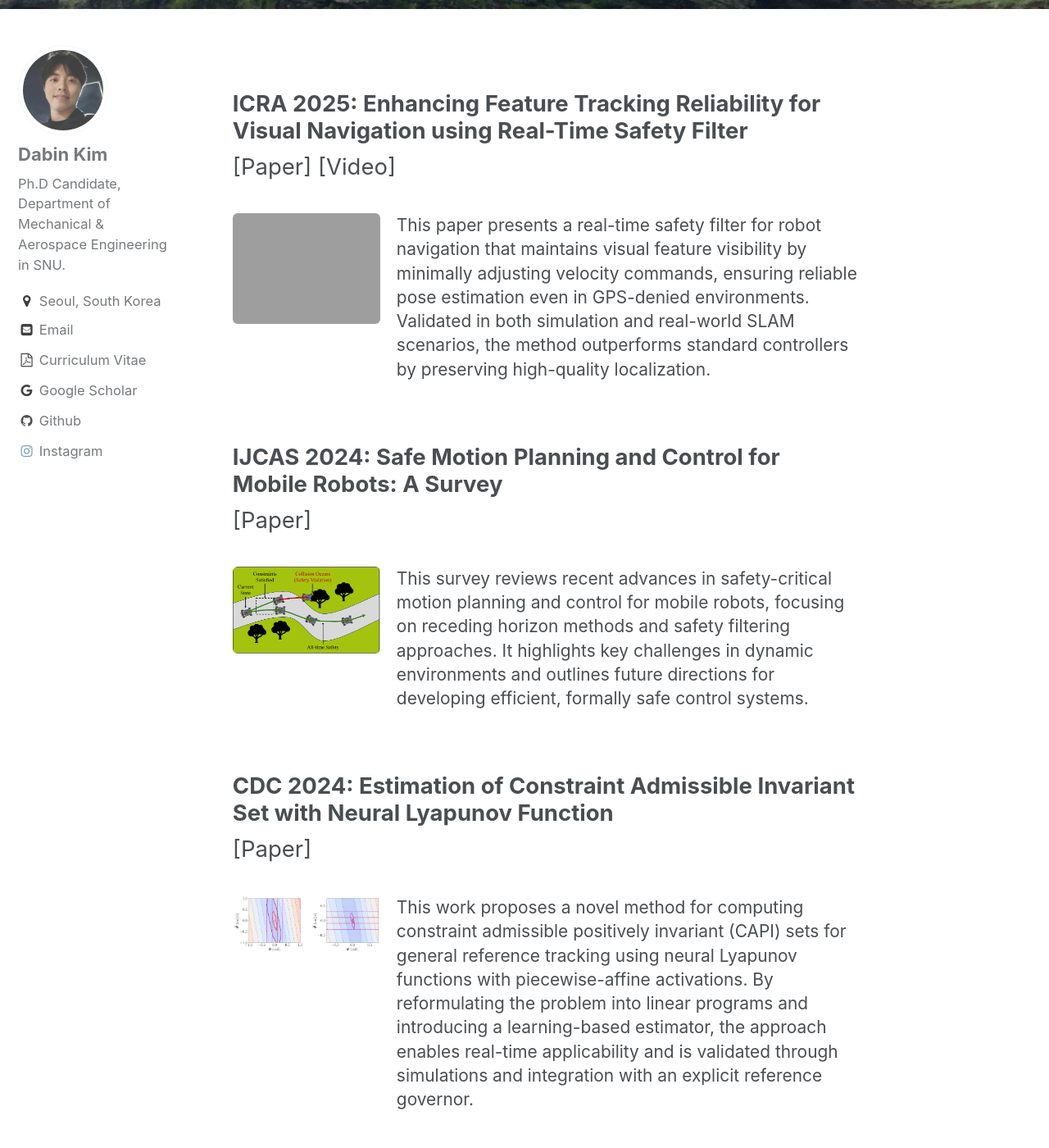
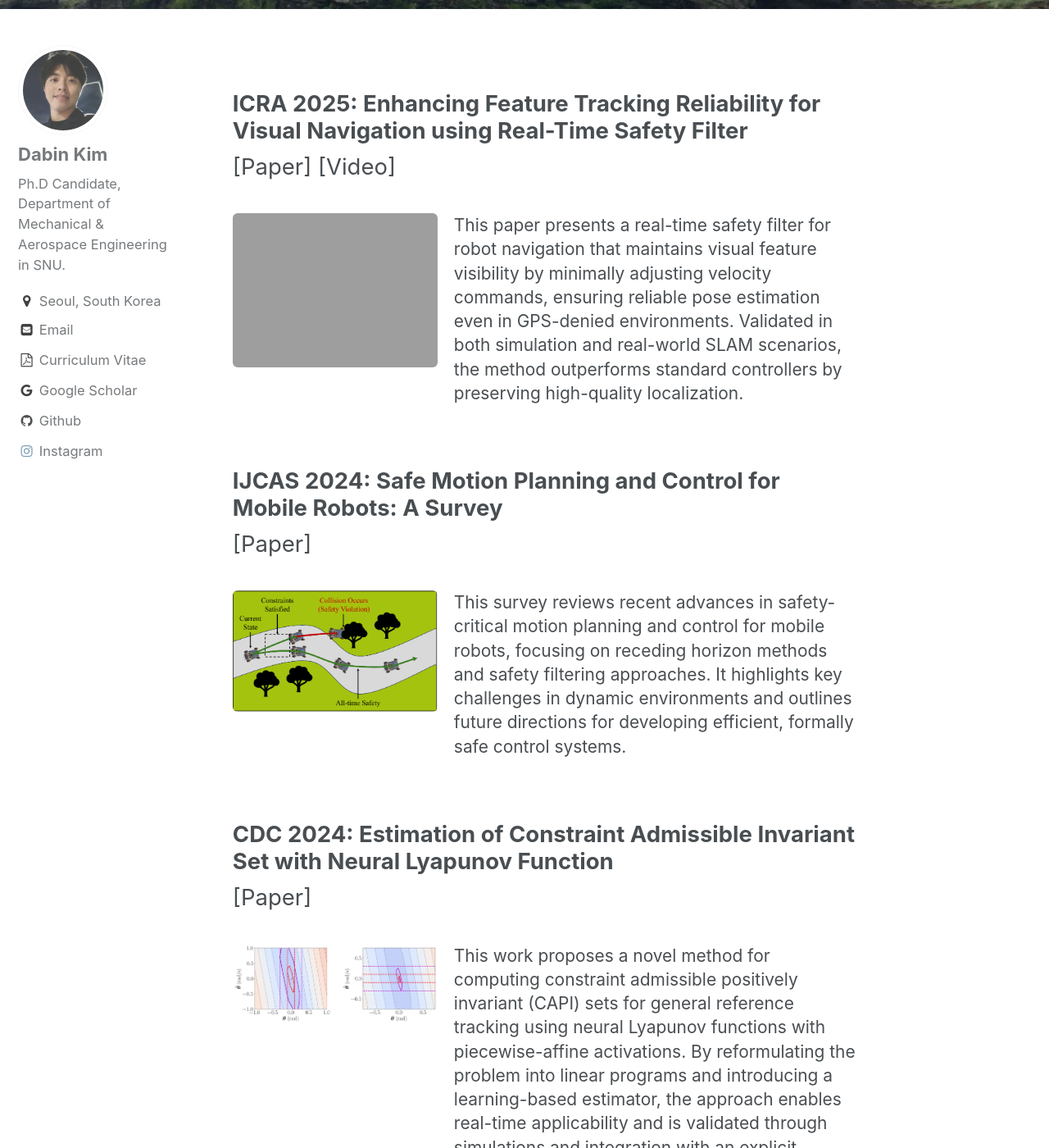
Before and after one commit to dabinkim-LGOM/dabinkim-LGOM.github.io, a Jekyll site: the page built from _pages/pub.md, in a window 1280 px wide and 1400 px high, scrolled down 379 px. Shown: the whole window at 82% size. Built offline with Jekyll 4.4.1, drawn with Linux system fonts in a browser that asks for light colours.

Commit message:
Update _archive.scss

```diff
--- a/_sass/_archive.scss
+++ b/_sass/_archive.scss
@@ -87,7 +87,7 @@
 }
 
 .pub__item-teaser img.teaser-img {
-  width: 180px;
+  width: 250px;
   height: auto;
   object-fit: cover;
   border-radius: 6px;
```
